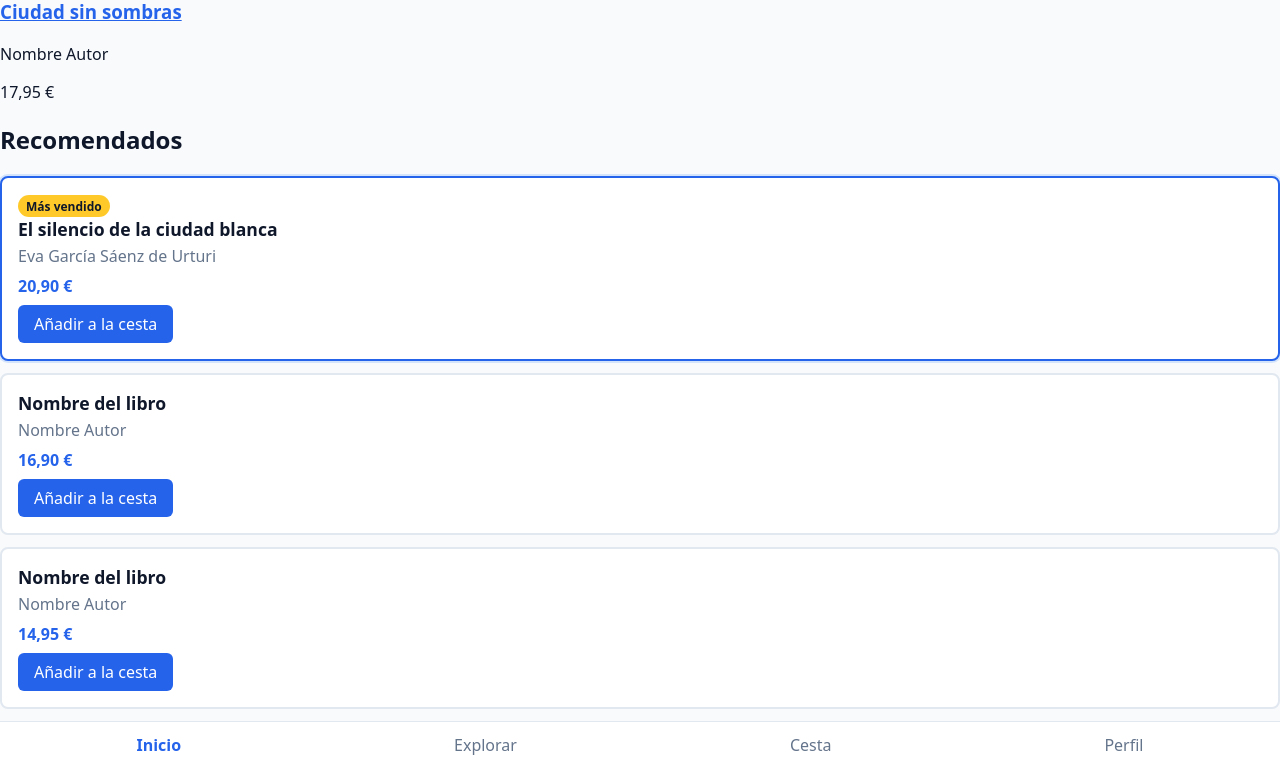
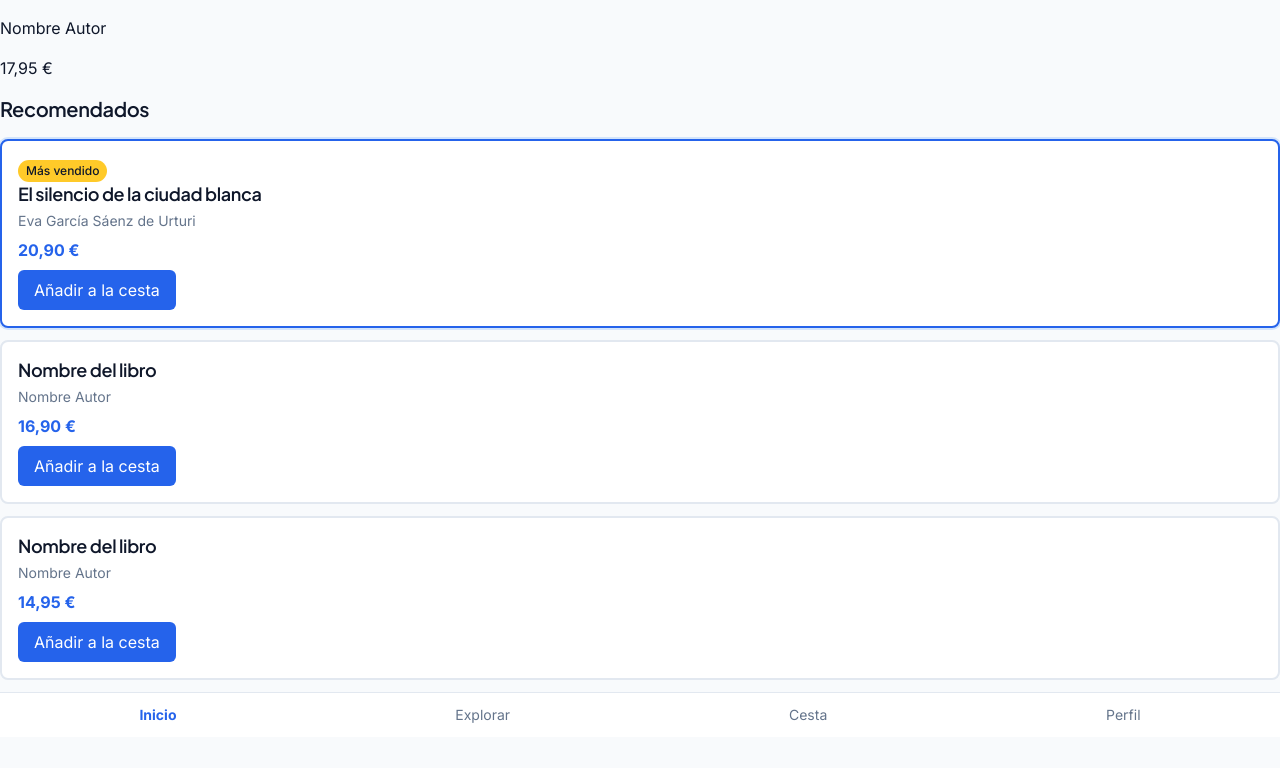
Before and after one commit to pablohdez06/Trastienda, a plain HTML site: page index.html in a window 1280 px wide. Shown: the part 562-1330 px from the top of the page. After the commit the page ends 1299 px from the top, so only its background shows below. Drawn offline with Linux system fonts and the light colour scheme.

Commit message:
feat: add styles and external Google Fonts for design tokens and layout

```diff
--- a/css/styles.css
+++ b/css/styles.css
@@ -35,16 +35,39 @@
   --brand:         var(--color-primary-500);
   --brand-hover:   var(--color-primary-600);
   --header-bg:     var(--color-primary-600);
+
+  /* Tipografía: familias */
+  --font-body:    'Inter', system-ui, -apple-system, 'Segoe UI', Roboto, sans-serif;
+  --font-display: 'Plus Jakarta Sans', system-ui, sans-serif;
+
+  /* Tipografía: escala (rem) */
+  --text-xs:   0.75rem;   /* Caption (12 px) */
+  --text-sm:   0.875rem;  /* Body Small (14 px) */
+  --text-base: 1rem;      /* Body (16 px) */
+  --text-lg:   1.125rem;  /* H3 (18 px) */
+  --text-xl:   1.25rem;   /* H2 (20 px) */
+  --text-2xl:  1.5rem;    /* H1 (24 px) */
+  --text-3xl:  1.875rem;  /* Display (30 px) */
 }
 
 /* ==========================================
    2. BASE
    ========================================== */
 body {
-  font-family: system-ui, sans-serif;
+  display: flex;
+  flex-direction: column;
+  min-height: 100dvh;
+  margin: 0;
+  font-family: var(--font-body);
+  font-size: var(--text-base);
+  font-weight: 400;
+  line-height: 1.5;
   color: var(--text-main);
   background-color: var(--bg-page);
-  margin: 0;
+}
+
+main {
+  flex: 1;
 }
 
 a {
@@ -56,7 +79,34 @@ button[aria-label] {
 }
 
 /* ==========================================
-   3. CABECERA
+   3. TITULARES
+   ========================================== */
+h1, h2, h3 {
+  font-family: var(--font-display);
+  letter-spacing: -0.02em;
+  text-wrap: balance;
+}
+
+h1 {
+  font-size: var(--text-2xl);
+  font-weight: 700;
+  line-height: 1.25;
+}
+
+h2 {
+  font-size: var(--text-xl);
+  font-weight: 600;
+  line-height: 1.3;
+}
+
+h3 {
+  font-size: var(--text-lg);
+  font-weight: 600;
+  line-height: 1.35;
+}
+
+/* ==========================================
+   4. CABECERA
    ========================================== */
 header {
   background-color: var(--header-bg);
@@ -70,7 +120,7 @@ header {
 }
 
 /* ==========================================
-   4. NAVEGACIÓN INFERIOR
+   5. NAVEGACIÓN INFERIOR
    ========================================== */
 nav {
   background-color: var(--bg-card);
@@ -87,6 +137,8 @@ nav {
   a {
     display: block;
     padding: 0.75rem 0.5rem;
+    font-size: var(--text-sm);
+    line-height: 1.4;
     color: var(--text-muted);
     text-decoration: none;
 
@@ -107,7 +159,7 @@ nav {
 }
 
 /* ==========================================
-   5. TARJETAS
+   6. TARJETAS
    ========================================== */
 .card {
   display: block;
@@ -119,7 +171,6 @@ nav {
 
   h3 {
     margin: 0 0 0.25rem;
-    font-size: 1.1rem;
     color: var(--text-main);
 
     a {
@@ -130,6 +181,8 @@ nav {
 
   .autor {
     margin: 0;
+    font-size: var(--text-sm);
+    line-height: 1.4;
     color: var(--text-muted);
   }
 
@@ -159,14 +212,14 @@ h2 + .card {
 }
 
 /* ==========================================
-   6. BADGE
+   7. BADGE
    ========================================== */
 .badge {
   display: inline-block;
   background-color: var(--color-accent-oklch);
   color: var(--text-main);
-  font-size: 0.75rem;
-  font-weight: 700;
+  font-size: var(--text-xs);
+  font-weight: 500;
   padding: 0.15rem 0.5rem;
   border-radius: 999px;
 }
@@ -179,3 +232,11 @@ article:has(.badge:not(:empty)) {
   border-color: var(--brand);
   box-shadow: 0 0 0 2px oklch(0.55 0.22 260 / 0.15);
 }
+
+/* ==========================================
+   8. TEXTO LARGO (para la página de detalle)
+   ========================================== */
+.sinopsis {
+  max-width: 65ch;
+  line-height: 1.65;
+}
--- a/index.html
+++ b/index.html
@@ -4,6 +4,12 @@
     <meta charset="UTF-8">
     <meta name="viewport" content="width=device-width, initial-scale=1.0">
     <title>Trastienda</title>
+
+    <!-- Fuentes: preconexión y display=swap -->
+    <link rel="preconnect" href="https://fonts.googleapis.com">
+    <link rel="preconnect" href="https://fonts.gstatic.com" crossorigin>
+    <link href="https://fonts.googleapis.com/css2?family=Inter:wght@400;500;600;700&family=Plus+Jakarta+Sans:wght@600;700&display=swap" rel="stylesheet">
+
     <link rel="stylesheet" href="css/styles.css">
     <link rel="icon" href="data:,">
 </head>
```
